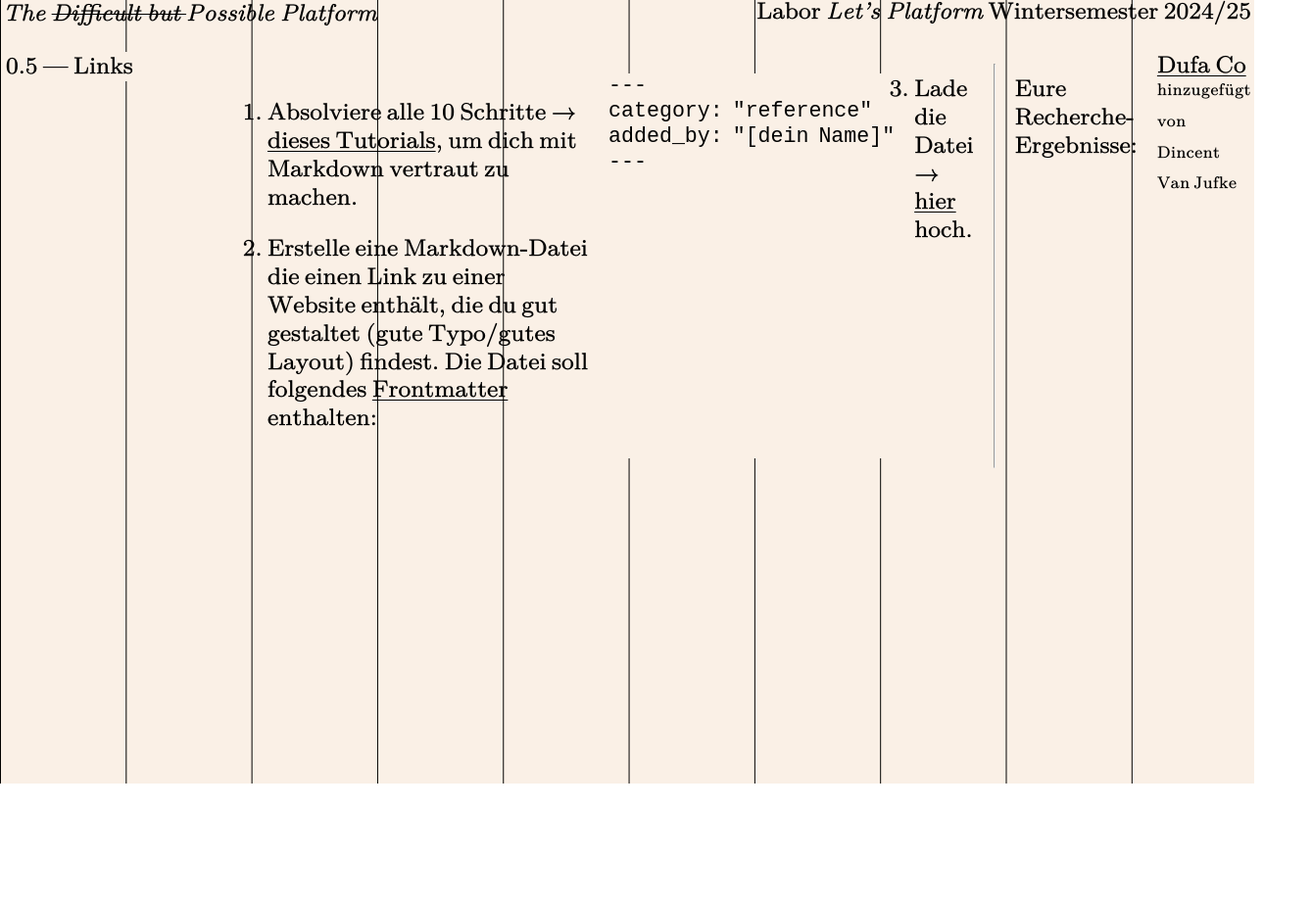
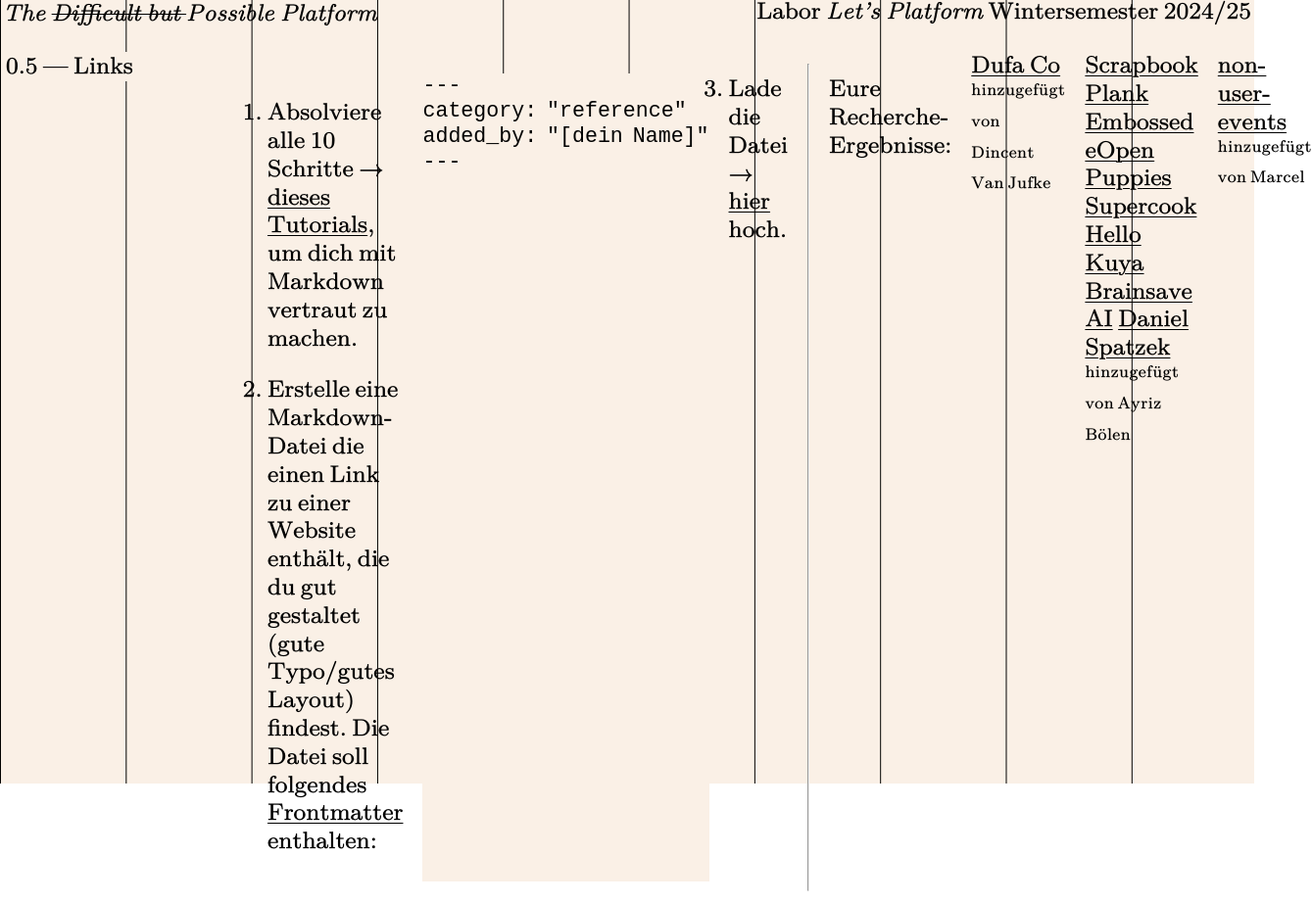
Before and after one commit to the-possible-platform/the-possible-platform.github.io, a plain HTML site: page assignments/assignment-00_Links/index.html in a window 1280 px wide. Shown: the whole page at 98% size, 1339 px wide, since content can reach past the window. Before the commit the page ends 800 px from the top, so only its background shows below. Drawn offline with Linux system fonts and the light colour scheme.

Commit message:
0.5-first 2 links

```diff
--- a/assignments/assignment-00_Links/index.html
+++ b/assignments/assignment-00_Links/index.html
@@ -53,6 +53,20 @@ added_by: &quot;[dein Name]&quot;
     <a href="https://dufa.co.uk">Dufa Co</a>
 <p><span class="added_by">hinzugefügt von Dincent Van Jufke</span></p>
   </div>
+  <div class="post">
+    <a href="https://scrapbook.plank.co">Scrapbook Plank</a>
+<a href="https://embossed.altervista.org">Embossed</a>
+<a href="https://eopenpuppies.com/#AXcyili">eOpen Puppies</a>
+<a href="https://www.supercook.com/#/desktop">Supercook</a>
+<a href="https://www.hellokuya.co/work">Hello Kuya</a>
+<a href="https://brainsave.ai">Brainsave AI</a>
+<a href="https://www.danielspatzek.com/home">Daniel Spatzek</a>
+<p><span class="added_by">hinzugefügt von Ayriz Bölen</span></p>
+  </div>
+  <div class="post">
+    <a href="https://non-user-events.computer-feeling.xyz/">non-user-events</a>
+<p><span class="added_by">hinzugefügt von Marcel</span></p>
+  </div>
 
   </div>
 
```
Also changed, not shown: assignments/index.html (+14 -0 lines), links/00_links/links_ayriz/index.html (added, +7 -0 lines), links/00_links/non_user_events/index.html (added, +1 -0 lines), links/index.html (+14 -0 lines).
